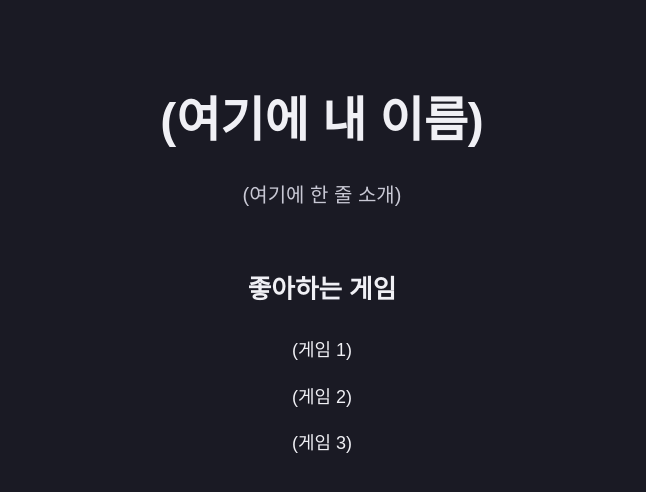
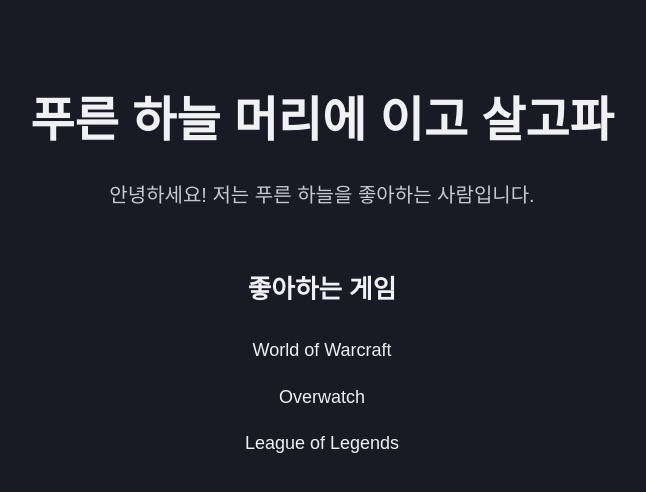
Before and after one commit to ks0x00/my-game, a plain HTML site: page index.html in a window 1280 px wide. Shown: the whole page, without its empty margins (318-964 px from the left). Drawn offline with Linux system fonts and the light colour scheme.

Commit message:
소개 페이지 수정

```diff
--- a/index.html
+++ b/index.html
@@ -8,14 +8,14 @@
 </head>
 <body>
   <main>
-    <h1 id="name">(여기에 내 이름)</h1>
-    <p id="intro">(여기에 한 줄 소개)</p>
+    <h1 id="name">푸른 하늘 머리에 이고 살고파</h1>
+    <p id="intro">안녕하세요! 저는 푸른 하늘을 좋아하는 사람입니다.</p>
 
     <h2>좋아하는 게임</h2>
     <ul id="games">
-      <li>(게임 1)</li>
-      <li>(게임 2)</li>
-      <li>(게임 3)</li>
+      <li>World of Warcraft</li>
+      <li>Overwatch</li>
+      <li>League of Legends</li>
     </ul>
   </main>
 
```
